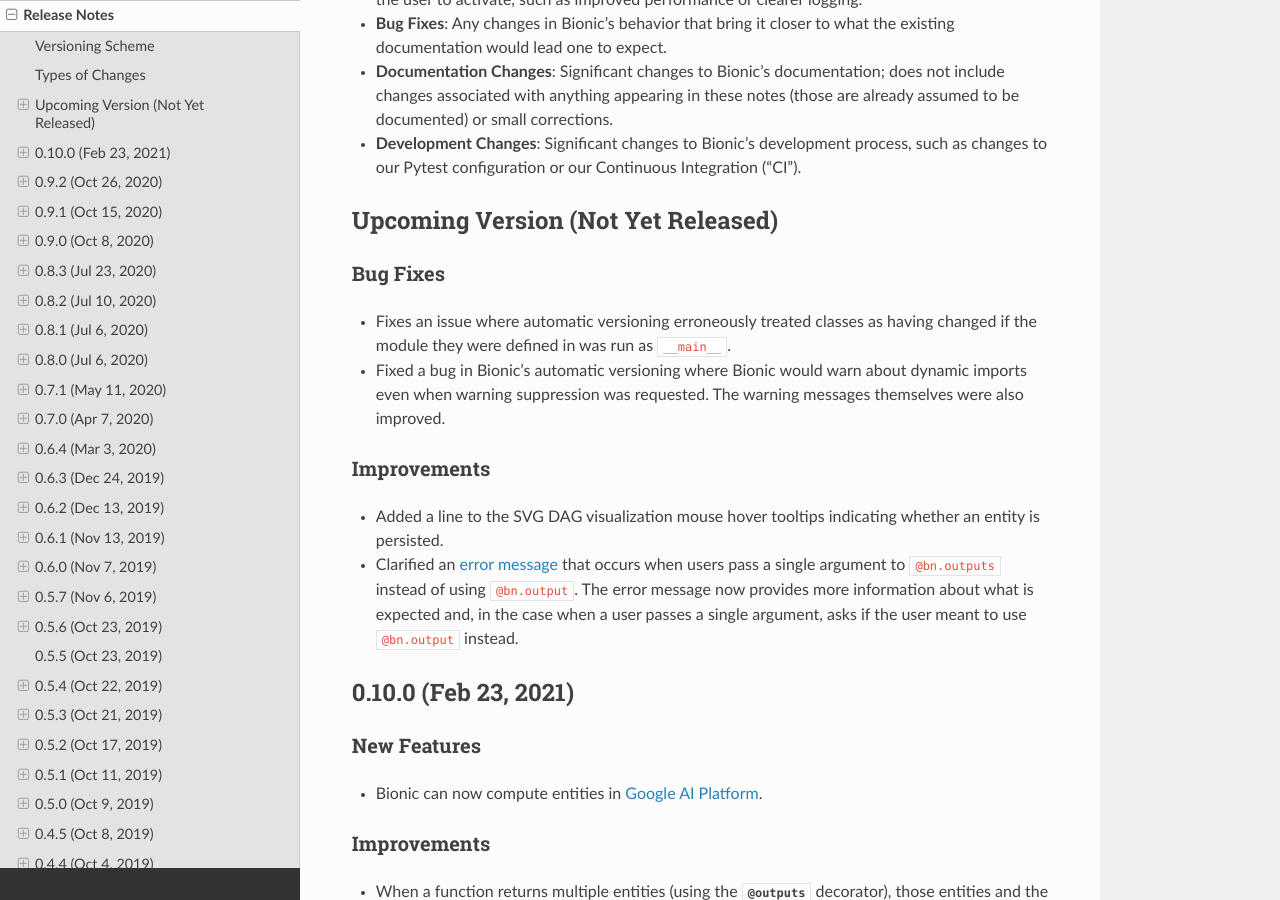
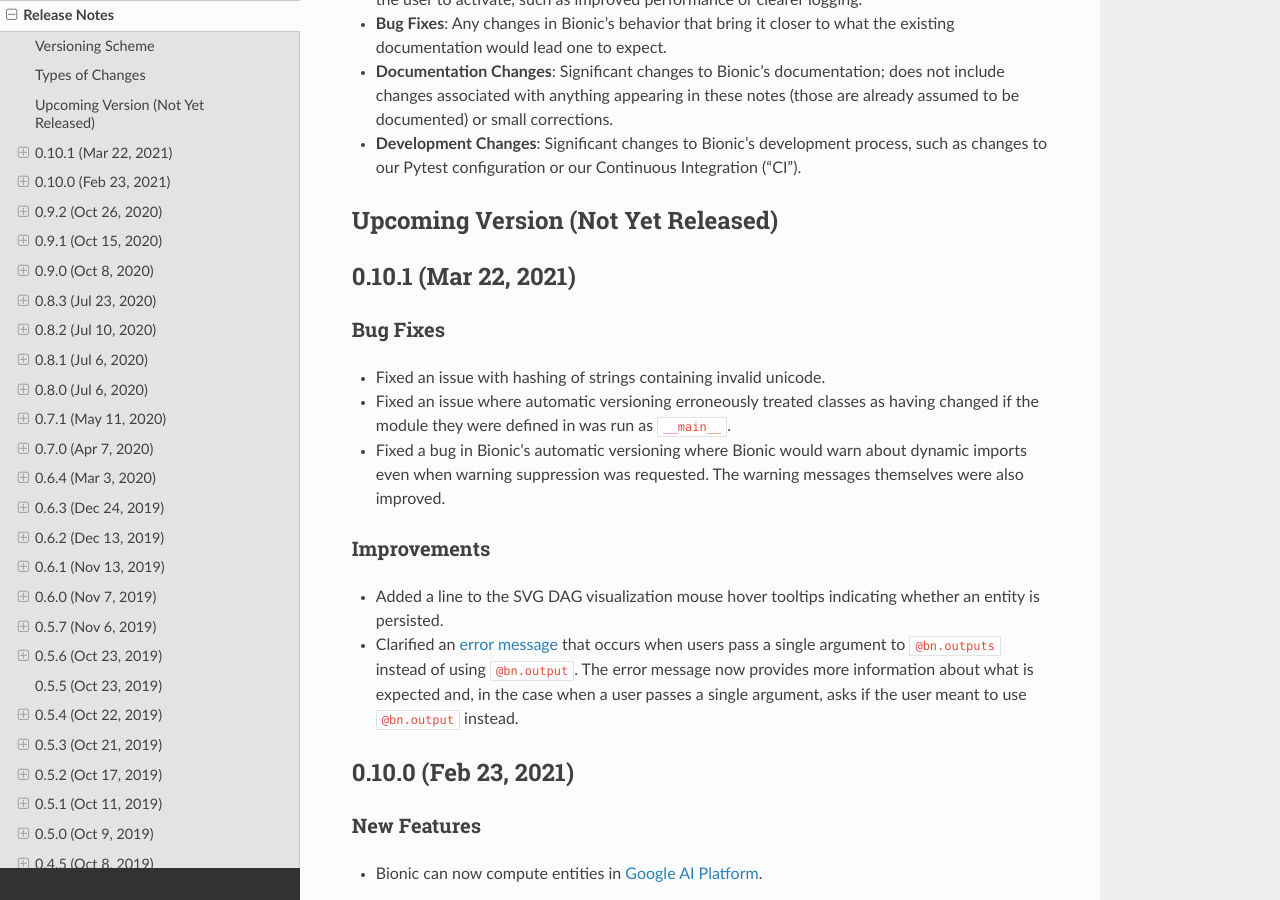
Before and after one commit to square/bionic, a Sphinx documentation site: the page built from docs/release-notes.rst, in a window 1280 px wide and 900 px high, scrolled down 1244 px. Built offline with Sphinx 7.4.7 and the Read the Docs theme 2.0.0, drawn with Linux system fonts in a browser that asks for light colours.

Commit message:
Bump version: 0.10.0 → 0.10.1

```diff
--- a/bionic/__init__.py
+++ b/bionic/__init__.py
@@ -19,4 +19,4 @@
 from . import protocol  # noqa: F401
 from . import util  # noqa: F401
 
-__version__ = u"0.10.0"
+__version__ = u"0.10.1"
--- a/docs/conf.py
+++ b/docs/conf.py
@@ -21,7 +21,7 @@
 author = u"Janek Klawe"
 
 # The short X.Y version
-version = u"0.10.0"
+version = u"0.10.1"
 # The full version, including alpha/beta/rc tags
 release = version
 
--- a/docs/release-notes.rst
+++ b/docs/release-notes.rst
@@ -74,10 +74,14 @@
    in the "stable" docs (corresponding to the last release) but will be visible in the
    "latest" docs (corresponding to the master branch).
 
+0.10.1 (Mar 22, 2021)
+---------------------
+
 Bug Fixes
 .........
 
-- Fixes an issue where automatic versioning erroneously treated classes as
+- Fixed an issue with hashing of strings containing invalid unicode.
+- Fixed an issue where automatic versioning erroneously treated classes as
   having changed if the module they were defined in was run as ``__main__``.
 - Fixed a bug in Bionic's automatic versioning where Bionic would warn about
   dynamic imports even when warning suppression was requested. The warning
--- a/setup.py
+++ b/setup.py
@@ -27,7 +27,7 @@
 
 setup(
     name="bionic",
-    version="0.10.0",
+    version="0.10.1",
     description=(
         "A Python framework for building, running, and sharing data science "
         "workflows"
```
Also changed, not shown: .bumpversion.cfg.
